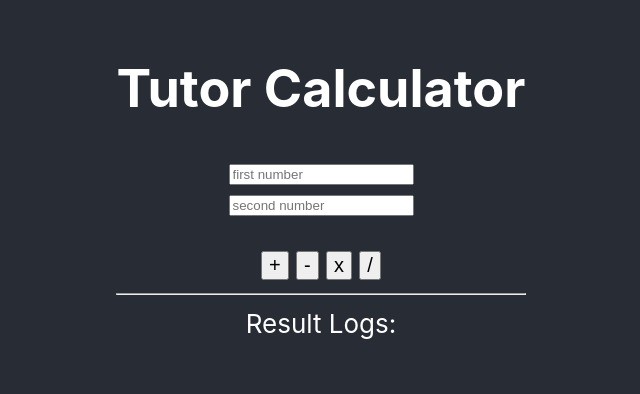
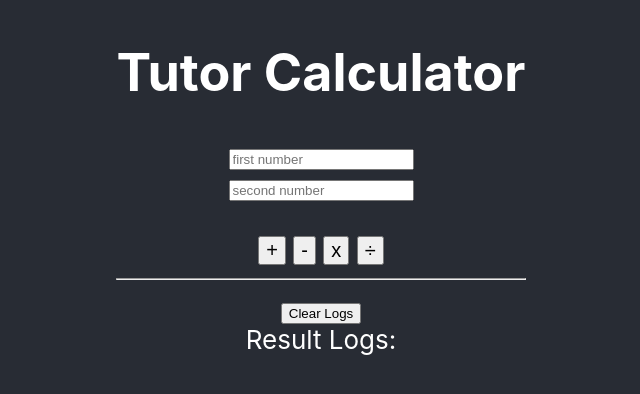
Before and after one commit to YongLiang24/tutor_calculator, a React (Create React App) app: page / in a window 1280 px wide. Shown: the top 394 px of the page, without its empty margins (319-959 px from the left). Built offline with nearby package versions, Linux system fonts and the light colour scheme.

Commit message:
added clear log

```diff
--- a/src/components/CalculatorForm.js
+++ b/src/components/CalculatorForm.js
@@ -3,51 +3,91 @@ import ResultLog from "./ResultLog";
 
 class CalculatorForm extends Component{
 
-  state={firstValue: "", secondValue: "", resultArray: []}
+  state={firstValue: "", secondValue: "", resultArray: [], divisionSymbol: "\xF7",
+arrayClear: true}
+
 
   handleInput = (ev)=>{
     this.setState({[ev.target.name]: parseFloat(ev.target.value)})
   }
 
   handleButton = (ev)=>{
+    let results ="";
     if(!this.state.firstValue || !this.state.secondValue){
-      alert("please enter a valid number for both fields")
+      alert("please enter a valid number.")
     }
     else{
       switch (ev.target.name){
         case "addition":
-        const additionArray = this.state.resultArray.slice()//new copy
-        additionArray.push(`${this.state.firstValue}+ ${this.state.secondValue} = ${this.state.firstValue + this.state.secondValue}`)
-        this.setState({resultArray: additionArray})
-        //console.log(this.state.resultArray)
+        results = `${this.state.firstValue}+ ${this.state.secondValue} = ${this.state.firstValue + this.state.secondValue}`;
+        //fetch & update the backend results
+        fetch('http://localhost:3000/logs/1',{
+        method: 'PATCH',
+        headers:{'Content-Type': 'application/json',
+          Accept: 'application/json'},
+          body: JSON.stringify({results} )
+        })
+        .then(resp => resp.json())
+        .then(json =>{
+          this.setState({resultArray: json.results})
+        })
         break;
 
         case "subtraction":
-        const subtractionArray = this.state.resultArray.slice()
-        subtractionArray.push(`${this.state.firstValue} - ${this.state.secondValue} = ${this.state.firstValue - this.state.secondValue}`)
-        this.setState({resultArray: subtractionArray})
-        //console.log(this.state.resultArray)
+        results = `${this.state.firstValue} - ${this.state.secondValue} = ${this.state.firstValue - this.state.secondValue}`
+        fetch('http://localhost:3000/logs/1',{
+        method: 'PATCH',
+        headers:{'Content-Type': 'application/json',
+          Accept: 'application/json'},
+          body: JSON.stringify({results} )
+        })
+        .then(resp => resp.json())
+        .then(json =>{
+          this.setState({resultArray: json.results})
+        })
         break;
 
         case "multiplication":
-        const multiplicationArray = this.state.resultArray.slice()//new copy
-        multiplicationArray.push(`${this.state.firstValue} x ${this.state.secondValue} = ${this.state.firstValue * this.state.secondValue}`)
-        this.setState({resultArray: multiplicationArray})
-        //console.log(this.state.resultArray)
+        results = `${this.state.firstValue} x ${this.state.secondValue} = ${this.state.firstValue * this.state.secondValue}`
+        fetch('http://localhost:3000/logs/1',{
+        method: 'PATCH',
+        headers:{'Content-Type': 'application/json',
+          Accept: 'application/json'},
+          body: JSON.stringify({results} )
+        })
+        .then(resp => resp.json())
+        .then(json =>{
+          this.setState({resultArray: json.results})
+        })
         break;
 
         case "division":
-        const divisionArray = this.state.resultArray.slice()//new copy
-        const resultDecimal = (this.state.firstValue / this.state.secondValue).toFixed(3)
-        divisionArray.push(`${this.state.firstValue} \xF7 ${this.state.secondValue} = ${resultDecimal}`)
-        this.setState({resultArray: divisionArray})
-        //console.log(this.state.resultArray)
+        results = `${this.state.firstValue} \xF7 ${this.state.secondValue} = ${(this.state.firstValue / this.state.secondValue).toFixed(2)}`
+        fetch('http://localhost:3000/logs/1',{
+        method: 'PATCH',
+        headers:{'Content-Type': 'application/json',
+          Accept: 'application/json'},
+          body: JSON.stringify({results} )
+        })
+        .then(resp => resp.json())
+        .then(json =>{
+          this.setState({resultArray: json.results})
+        })
         break;
 
         default: break
       }
     }
+  }
 
+  handleClear = ev =>{
+    let isClear = this.state.arrayClear;
+    fetch('http://localhost:3000/logs/1',{
+    method: 'PATCH',
+    headers:{'Content-Type': 'application/json',
+      Accept: 'application/json'},
+      body: JSON.stringify({isClear} )
+    })
   }
   render(){
     return(
@@ -61,8 +101,9 @@ class CalculatorForm extends Component{
       <button onClick={this.handleButton} name="addition" className="CB">+</button>{" "}
       <button onClick={this.handleButton} name="subtraction" className="CB">-</button>{" "}
       <button onClick={this.handleButton} name="multiplication" className="CB">x</button>{" "}
-      <button onClick={this.handleButton} name="division" className="CB">/</button>
+      <button onClick={this.handleButton} name="division" className="CB">{this.state.divisionSymbol}</button>
       <hr/>
+      <button onClick={this.handleClear} name="clearArray">Clear Logs</button>
       <div id="resultSection" >
       <ResultLog resultLog={this.state.resultArray} />
       </div>
```
Also changed, not shown: src/components/ResultLog.js (+8 -0 lines).
